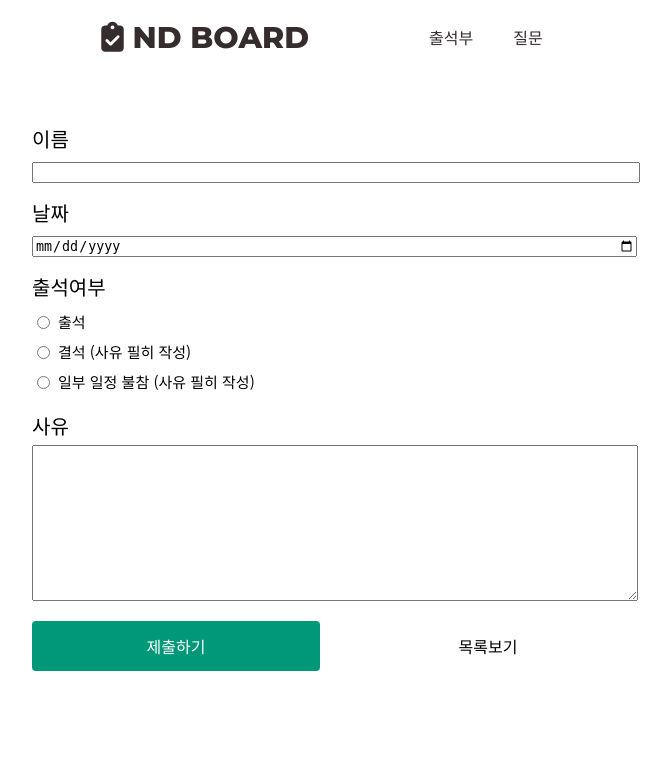
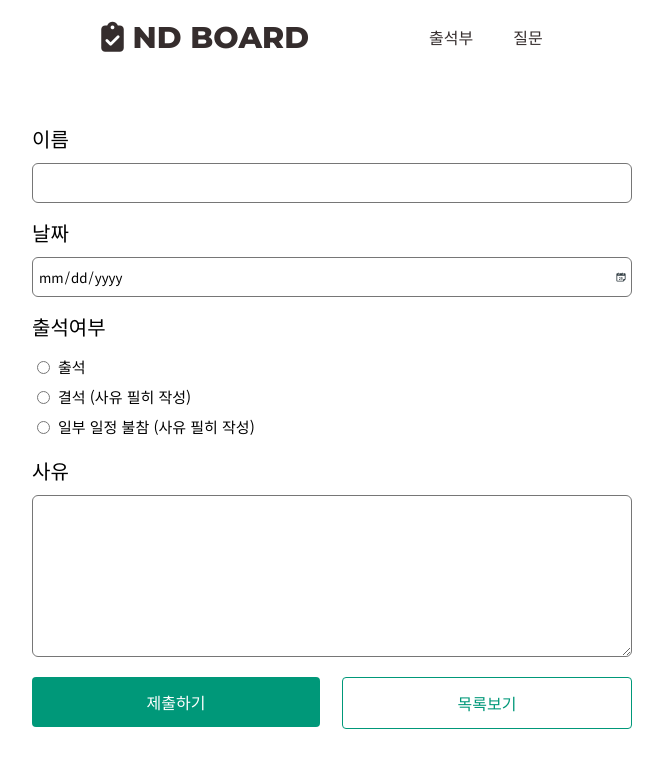
Before and after one commit to 25th-Night/ND_board, a Django app: page /attendance/create/ in a window 1280 px wide. Shown: the top 778 px of the page, without its empty margins (308-979 px from the left). Run offline with Django 4.2, Linux system fonts and the light colour scheme; parts of the project's set-up code (start-up, migrations or seed data) failed here and were passed over; some libraries are stand-ins or nearby versions.

Commit message:
Fix create.css

```diff
--- a/static/css/create.css
+++ b/static/css/create.css
@@ -1,10 +1,11 @@
 :root {
     --text-color-header: rgb(53, 45, 45);
     --text-color-btn-sbm: white;
+    --text-color-btn-atl: #009879;
     --background-color: #009879;
     --background-color-btn-sbm: #009879;
-    --background-color-btn-atl:
     --background-color-tr: rgba(219, 219, 219, 0.472);
+    --border-color-btn-atl: #009879;
 }
 
 
@@ -26,7 +27,7 @@ form {
 .input-title {
     font-size: 20px;
     font-weight: 500;
-    margin-bottom: 5px;
+    margin-bottom: 10px;
 }
 
 .status-option-wrap {
@@ -39,7 +40,39 @@ form {
 input[type="text"],
 input[type="date"],
 textarea {
+    box-sizing:border-box;
     width: 100%;
+    border: 1px solid rgb(118, 118, 118);
+    border-radius: 6px;
+}
+
+input[type="text"],
+input[type="date"] {
+    height: 40px;
+    padding: 2px 5px;
+}
+
+input[type="date"] {
+    max-width: 600px;
+    font-family: 'Noto Sans KR';
+    position: relative;
+    background: url(/static/img/calendar.svg) no-repeat right 5px center / 10px auto;
+}
+
+input[type="date"]::-webkit-clear-button,
+input[type="date"]::-webkit-inner-spin-button {
+    display: none;
+}
+
+input[type="date"]::-webkit-calendar-picker-indicator {
+    position: absolute;
+    left: 0;
+    top: 0;
+    width: 100%;
+    height: 100%;
+    background: transparent;
+    color: transparent;
+    cursor: pointer;
 }
 
 input[type="radio"] {
@@ -48,6 +81,11 @@ input[type="radio"] {
 
 label {
     margin-left: 5px;
+}
+
+textarea {
+    resize: vertical;
+    padding: 5px 5px;
 }
 
 .btn-wrap {
@@ -70,3 +108,8 @@ label {
     background-color : var(--background-color-btn-sbm);
     color: var(--text-color-btn-sbm);
 }
+
+.btn-attendance-list {
+    border: 1px solid var(--border-color-btn-atl);
+    color: var(--text-color-btn-atl);
+}
```
